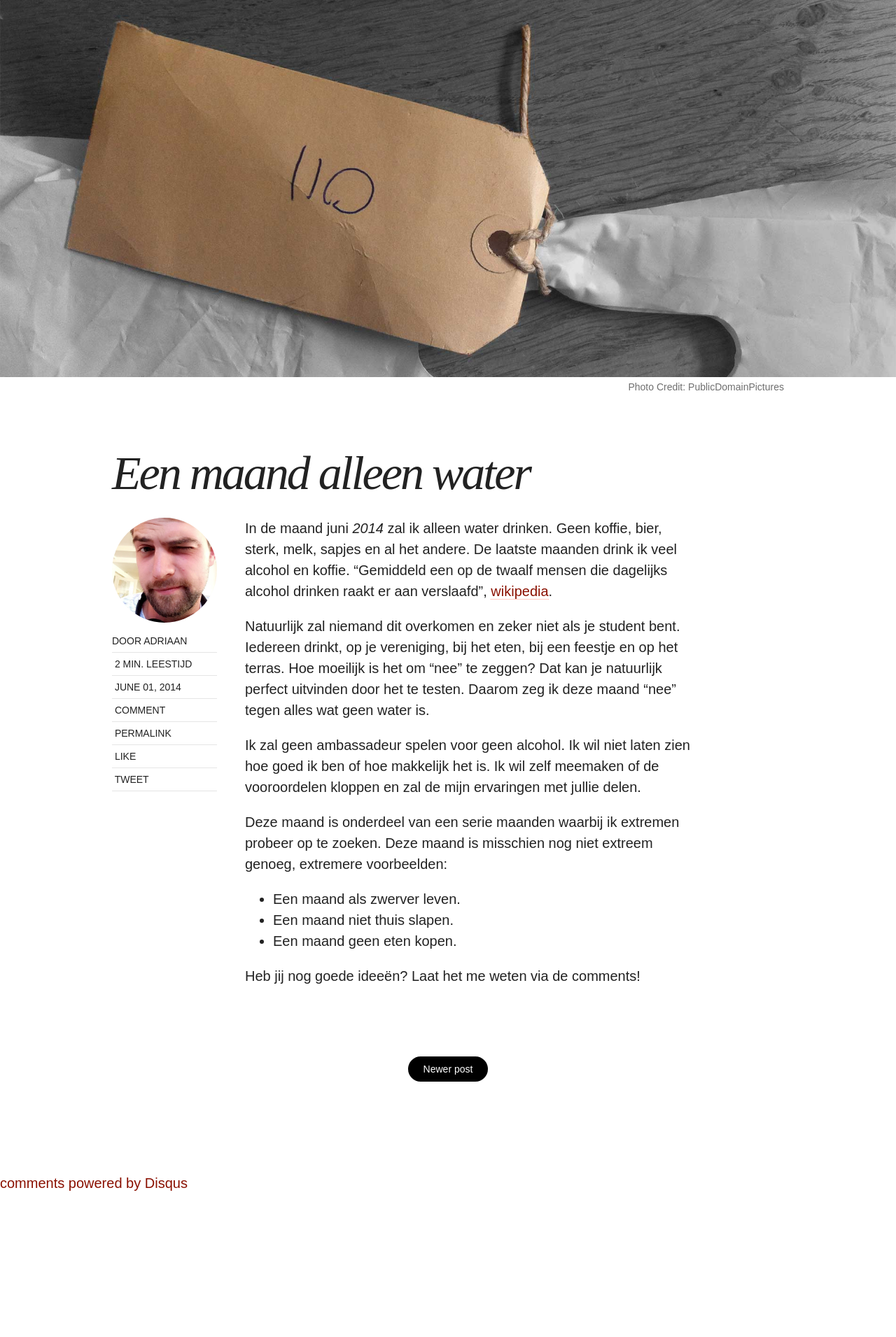
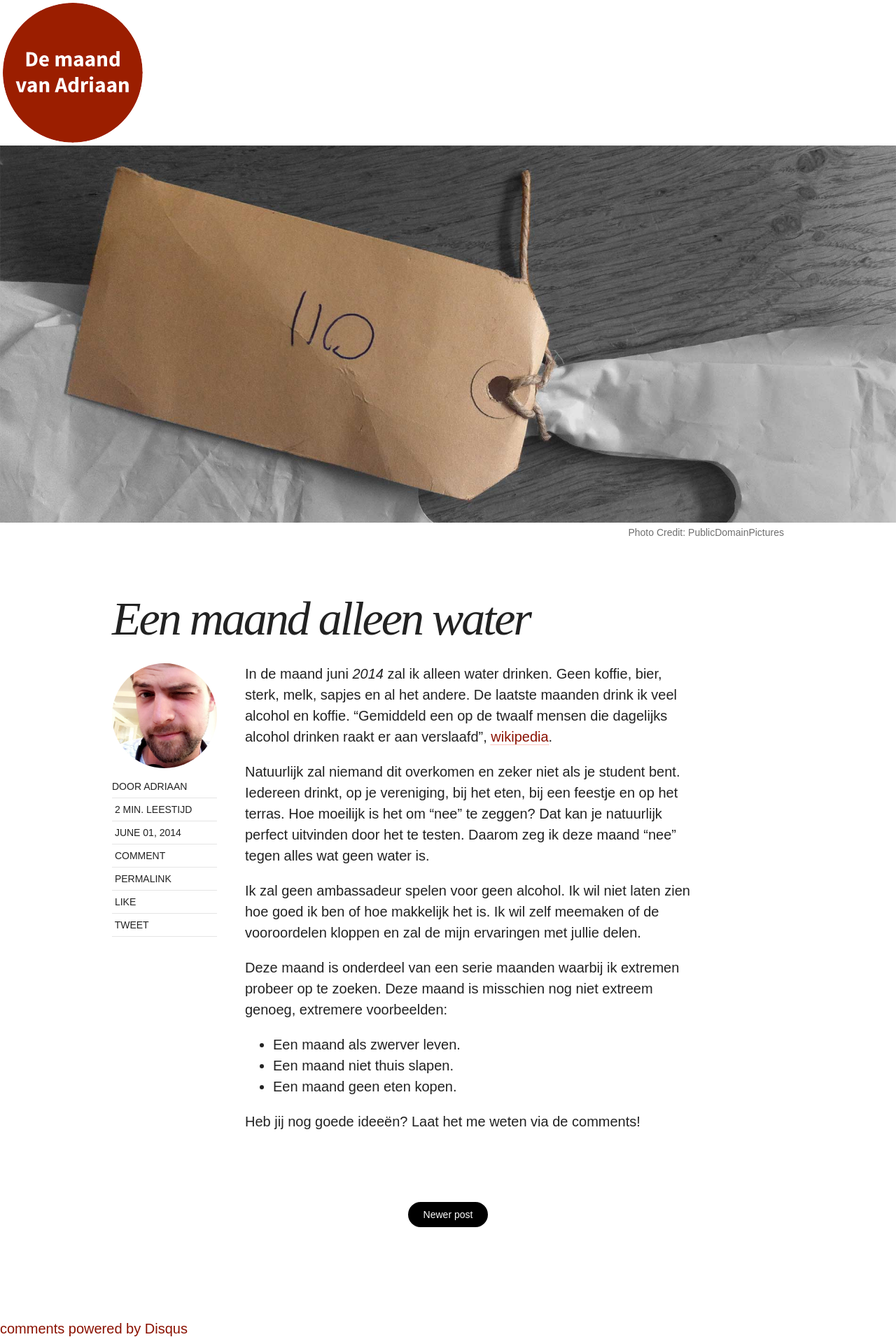
Before and after one commit to adriaandotcom/demaandvanadriaan, a Jekyll site: the page built from _posts/2014-06-01-water.md, in a window 1280 px wide. Shown: the whole page at 70% size. Built offline with Jekyll 4.4.1, drawn with Linux system fonts in a browser that asks for light colours; nearby versions of some CDN libraries; comment, search, counter and statistics services are not loaded; before the commit the page ends 1703 px from its top, so only the background shows below that.

Commit message:
Update post.html

```diff
--- a/_layouts/post.html
+++ b/_layouts/post.html
@@ -12,6 +12,11 @@
 
 <div id="main" role="main">
   <article class="hentry">
+    {% if site.logo != null %}
+      <div class="wrap">
+        <a href="{{ site.baseurl }}/" class="site-logo" rel="home" title="{{ site.title }}"><img src="{{ site.baseurl }}/images/{{ site.logo }}" width="200px" height="200px" alt="{{ site.title }} logo" class="animated bounceInDown"></a>
+      </div>
+    {% endif %}
     {% if page.image.feature %}<img src="{{ site.baseurl }}/images/{{ page.image.feature }}" class="entry-feature-image" alt="{{ page.title }}" {% if site.logo == null %}style="margin-top:0;"{% endif %}>{% if page.image.credit %}<p class="image-credit">Photo Credit: <a href="{{ page.image.creditlink }}">{{ page.image.credit }}</a>{% endif %}{% endif %}
     <div class="entry-wrapper">
       <header class="entry-header">
```
